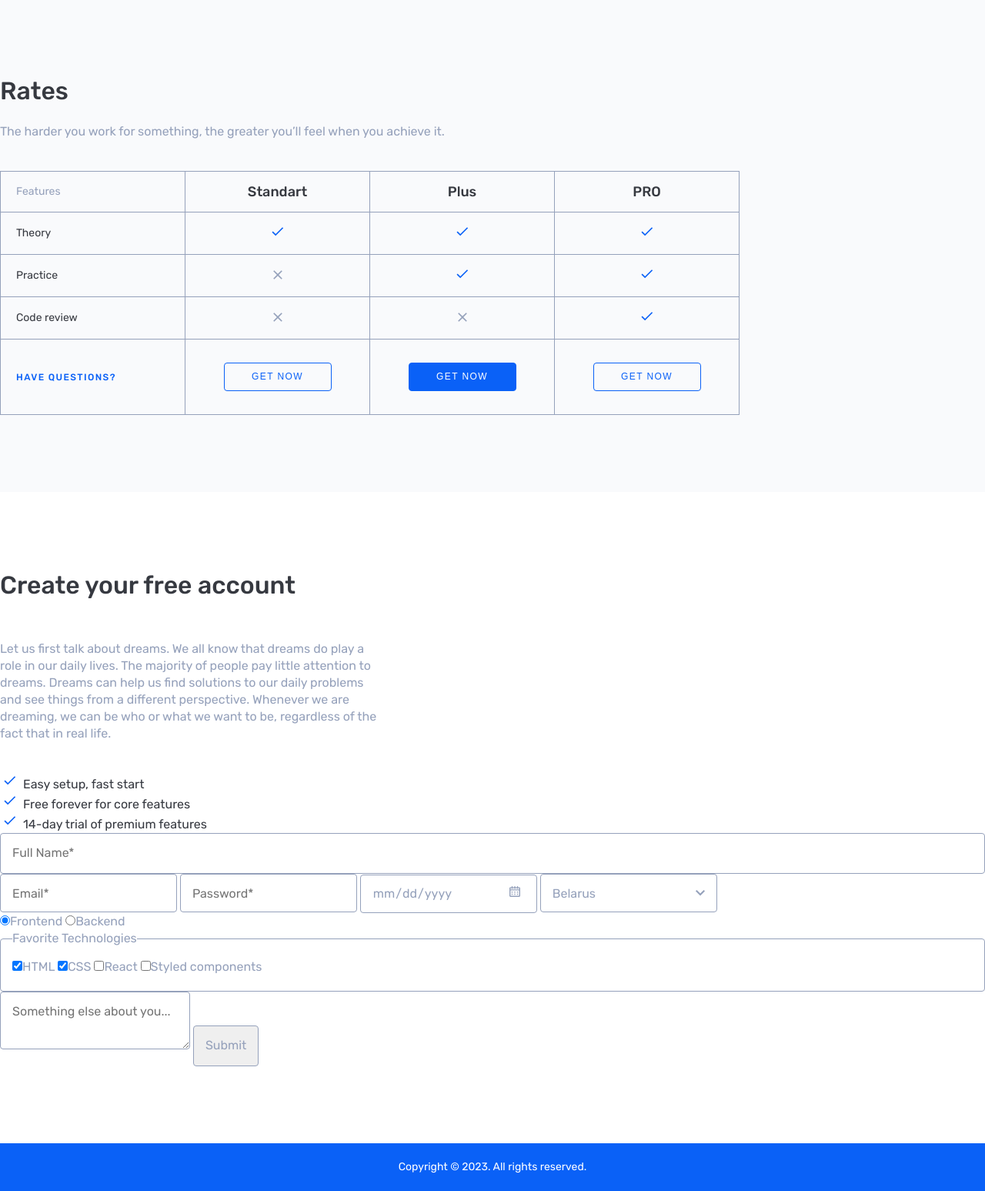
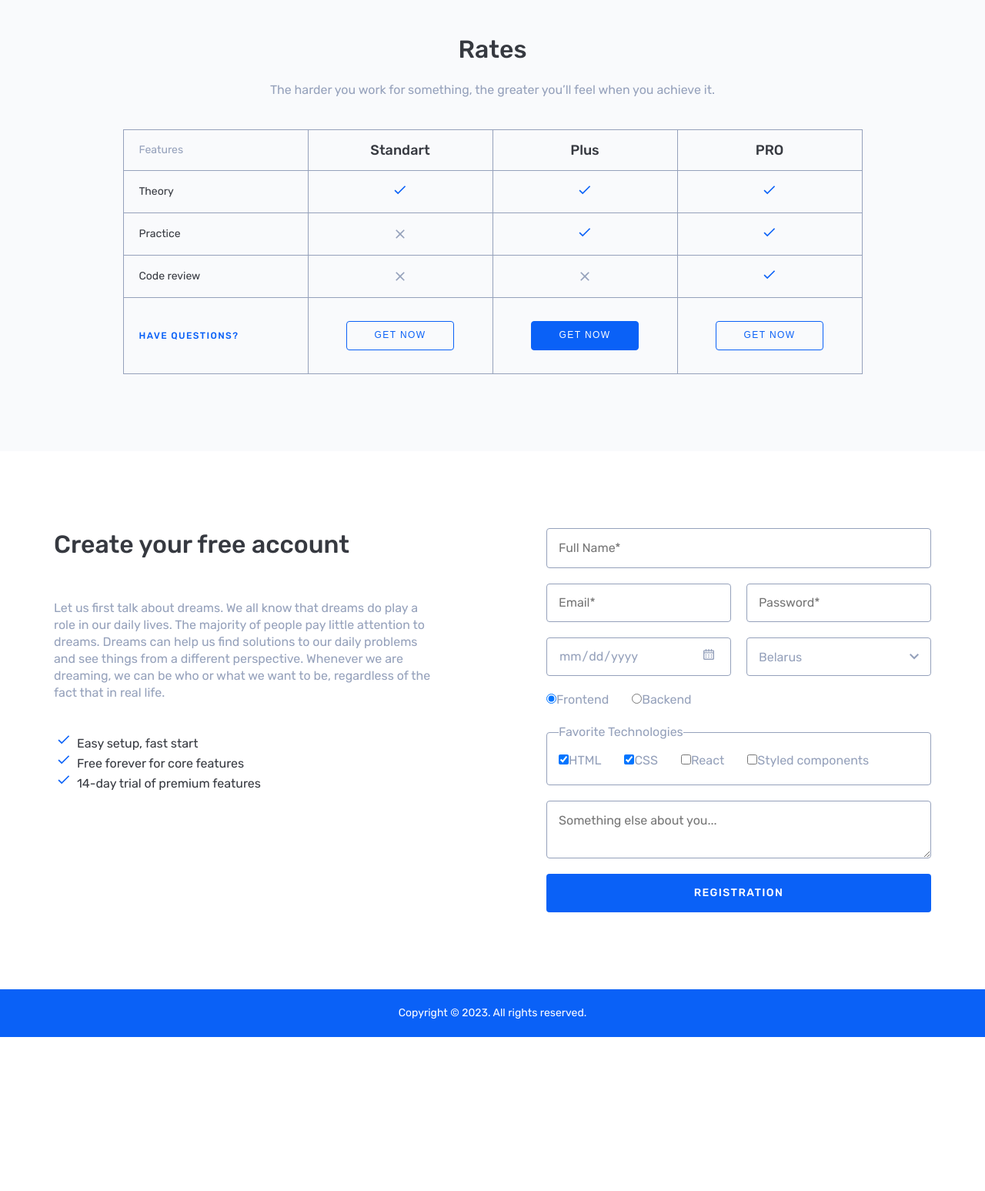
Before and after one commit to helinchik/card_difficult, a plain HTML site: page index.html in a window 1280 px wide. Shown: the part 939-2486 px from the top of the page at 77% size. After the commit the page ends 2286 px from the top, so only its background shows below. Drawn offline with Linux system fonts and the light colour scheme.

Commit message:
added location

```diff
--- a/index.html
+++ b/index.html
@@ -15,6 +15,8 @@
   </head>
   <body>
     <header class="header">
+      <div class="container">
+        <div class="header-wrapper">
           <a href="" class="logo">
             <img class="image" src="./imges/Logo.svg" alt="image" />
           </a>
@@ -30,17 +32,28 @@
               <a href="" class="menu-link">create account</a>
             </li>
           </ul>
+        </div>
+      </div>
     </header>
     <section class="main">
+      <div class="container">
+        <div class="main-wrapper">
+          <div class="main-info">
             <h1 class="main-title">Markup achievement</h1>
             <p class="text">
-        The harder you work for something, the greater you’ll feel when you
-        achieve it.
+              The harder you work for something, the greater you’ll feel when
+              you achieve it.
             </p>
             <button class="button">Learn More</button>
+          </div>
+
           <img class="main-img" src="./imges/image.jpg" alt="" />
+        </div>
+      </div>
     </section>
     <section class="rates-section">
+      <div class="container">
+        <div class="rates-wrapper">
           <h2 class="title">Rates</h2>
           <p class="text">
             The harder you work for something, the greater you’ll feel when you
@@ -80,23 +93,32 @@
               <td><button class="table-button">get now</button></td>
             </tr>
           </table>
+        </div>
+      </div>
     </section>
     <section class="create-account-section">
+      <div class="container">
+        <div class="account-wrapper">
+          <div class="account-info-wrapper">
             <h2 class="title">Create your free account</h2>
             <p class="text">
-        Let us first talk about dreams. We all know that dreams do play a role
-        in our daily lives. The majority of people pay little attention to
-        dreams. Dreams can help us find solutions to our daily problems and see
-        things from a different perspective. Whenever we are dreaming, we can be
-        who or what we want to be, regardless of the fact that in real life.
+              Let us first talk about dreams. We all know that dreams do play a
+              role in our daily lives. The majority of people pay little
+              attention to dreams. Dreams can help us find solutions to our
+              daily problems and see things from a different perspective.
+              Whenever we are dreaming, we can be who or what we want to be,
+              regardless of the fact that in real life.
             </p>
             <ul class="list">
               <li class="list-item">Easy setup, fast start</li>
               <li class="list-item">Free forever for core features</li>
               <li class="list-item">14-day trial of premium features</li>
             </ul>
-      <form action="">
+          </div>
+
+          <form>
             <input type="text" placeholder="Full Name*" />
+            <div class="fields-wrapper">
               <input type="email" placeholder="Email*" />
               <input type="password" placeholder="Password*" />
               <input type="date" />
@@ -105,7 +127,9 @@
                 <option>China</option>
                 <option>USA</option>
               </select>
-        <div>
+            </div>
+
+            <div class="stack">
               <label for="front">
                 <input id="front" type="radio" name="stack" checked />Frontend
               </label>
@@ -122,14 +146,18 @@
               <label for="">
                 <input type="checkbox" name="CSS" checked />CSS
               </label>
-          <label for=""> <input type="checkbox" name="React" />React </label>
+              <label for="">
+                <input type="checkbox" name="React" />React
+              </label>
               <label for="">
                 <input type="checkbox" name="sc" />Styled components
               </label>
             </fieldset>
             <textarea placeholder="Something else about you..."></textarea>
-        <input type="submit" />
+            <button class="button" type="submit">registration</button>
           </form>
+        </div>
+      </div>
     </section>
     <footer class="footer">
       <small>Copyright © 2023. All rights reserved.</small>
--- a/style.css
+++ b/style.css
@@ -8,11 +8,27 @@ body {
   font-family: Rubik, sans-serif;
   font-style: normal;
 }
+.container {
+  height: 100%;
+  width: 100%;
+  max-width: 1170px;
+  padding: 0 15px;
+  margin-left: auto;
+  margin-right: auto;
+}
 
 .header {
   background-color: #0a61f7;
   padding: 14px 0;
-  /* display: flex; */
+}
+.header-wrapper {
+  display: flex;
+  justify-content: space-between;
+  align-items: center;
+}
+.menu {
+  display: flex;
+  gap: 24px;
 }
 
 li {
@@ -27,9 +43,23 @@ a {
   letter-spacing: 1.4px;
   text-transform: uppercase;
 }
+a:hover {
+  text-decoration: underline;
+}
 button {
   border: none;
   background-color: transparent;
+  cursor: pointer;
+  transition: 0.2s;
+}
+button:hover {
+  transform: translateY(-5px);
+}
+.main-wrapper {
+  display: flex;
+  justify-content: space-between;
+  align-items: center;
+  height: 800px;
 }
 .title {
   color: #363940;
@@ -42,6 +72,10 @@ button {
   font-size: 16px;
   font-weight: 400;
   line-height: 22px;
+}
+.main .text {
+  max-width: 380px;
+  margin-bottom: 40px;
 }
 
 .main-title {
@@ -63,11 +97,13 @@ button {
   text-align: center;
   font-family: Rubik;
   font-size: 14px;
-
   font-weight: 500;
   line-height: 19.6px;
   letter-spacing: 1.4px;
   text-transform: uppercase;
+}
+.main-img {
+  align-self: flex-end;
 }
 .rates-section {
   background: #f9fafc;
@@ -78,6 +114,11 @@ button {
 }
 .rates-section .text {
   margin-bottom: 40px;
+}
+.rates-wrapper {
+  display: flex;
+  flex-direction: column;
+  align-items: center;
 }
 
 .table {
@@ -134,6 +175,10 @@ td {
 .create-account-section {
   padding: 100px 0;
 }
+.account-wrapper {
+  display: flex;
+  justify-content: space-between;
+}
 .create-account-section .title {
   margin-bottom: 50px;
 }
@@ -151,6 +196,19 @@ td {
   font-weight: 400;
   line-height: 22px;
 }
+form {
+  width: 100%;
+  max-width: 500px;
+  display: flex;
+  flex-direction: column;
+  gap: 20px;
+}
+.fields-wrapper {
+  display: flex;
+  flex-wrap: wrap;
+  gap: 20px;
+}
+
 input,
 select,
 fieldset,
@@ -180,6 +238,19 @@ input[type="date"],
 select {
   width: 230px;
   height: 50px;
+  flex-grow: 1;
+}
+input[type="text"],
+input[type="checkbox"],
+input[type="date"],
+select {
+  cursor: pointer;
+}
+
+.stack,
+fieldset {
+  display: flex;
+  column-gap: 30px;
 }
 fieldset {
   width: 100%;
```
Lines whose indentation alone changed are shown as unchanged.
